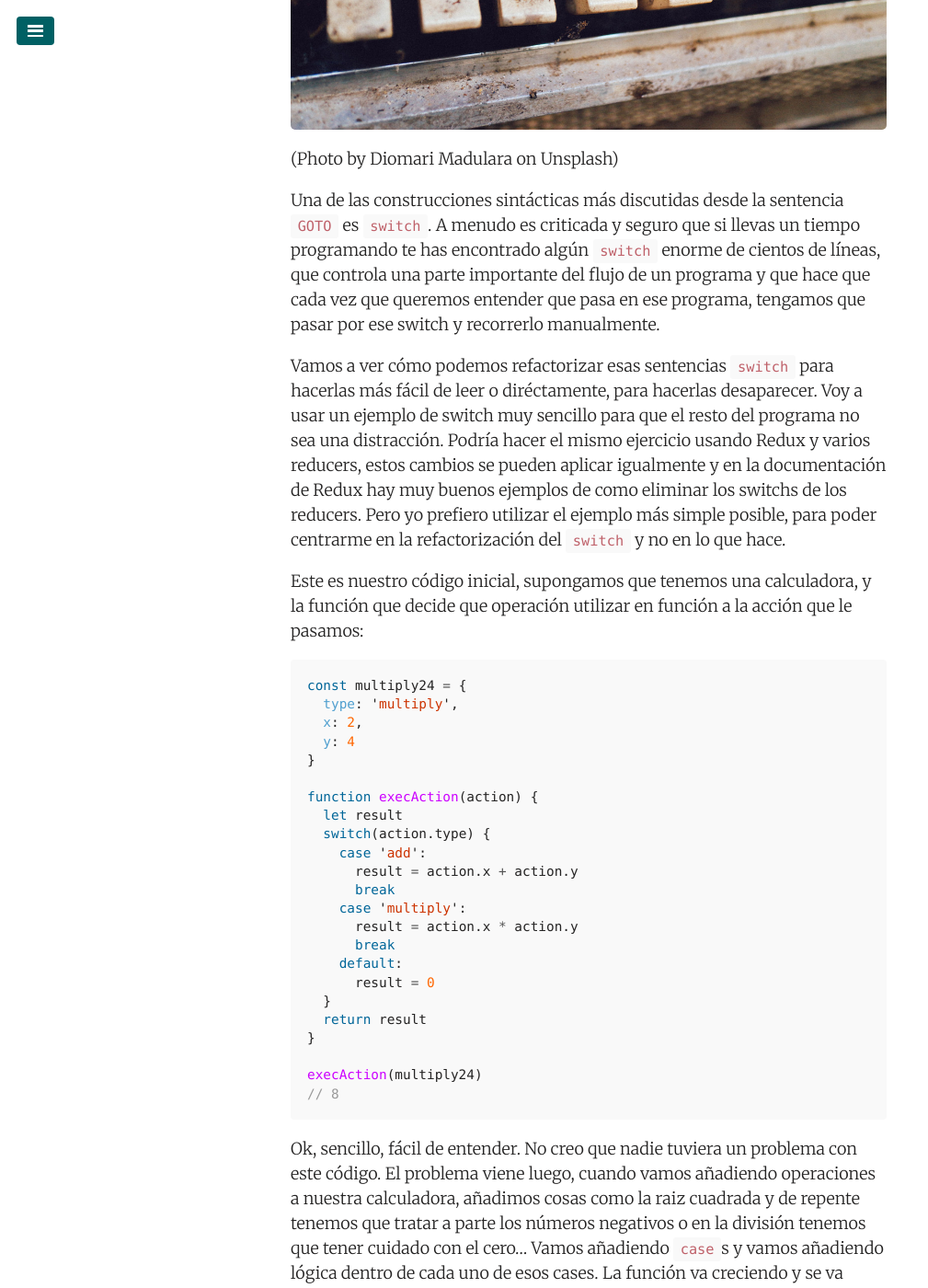
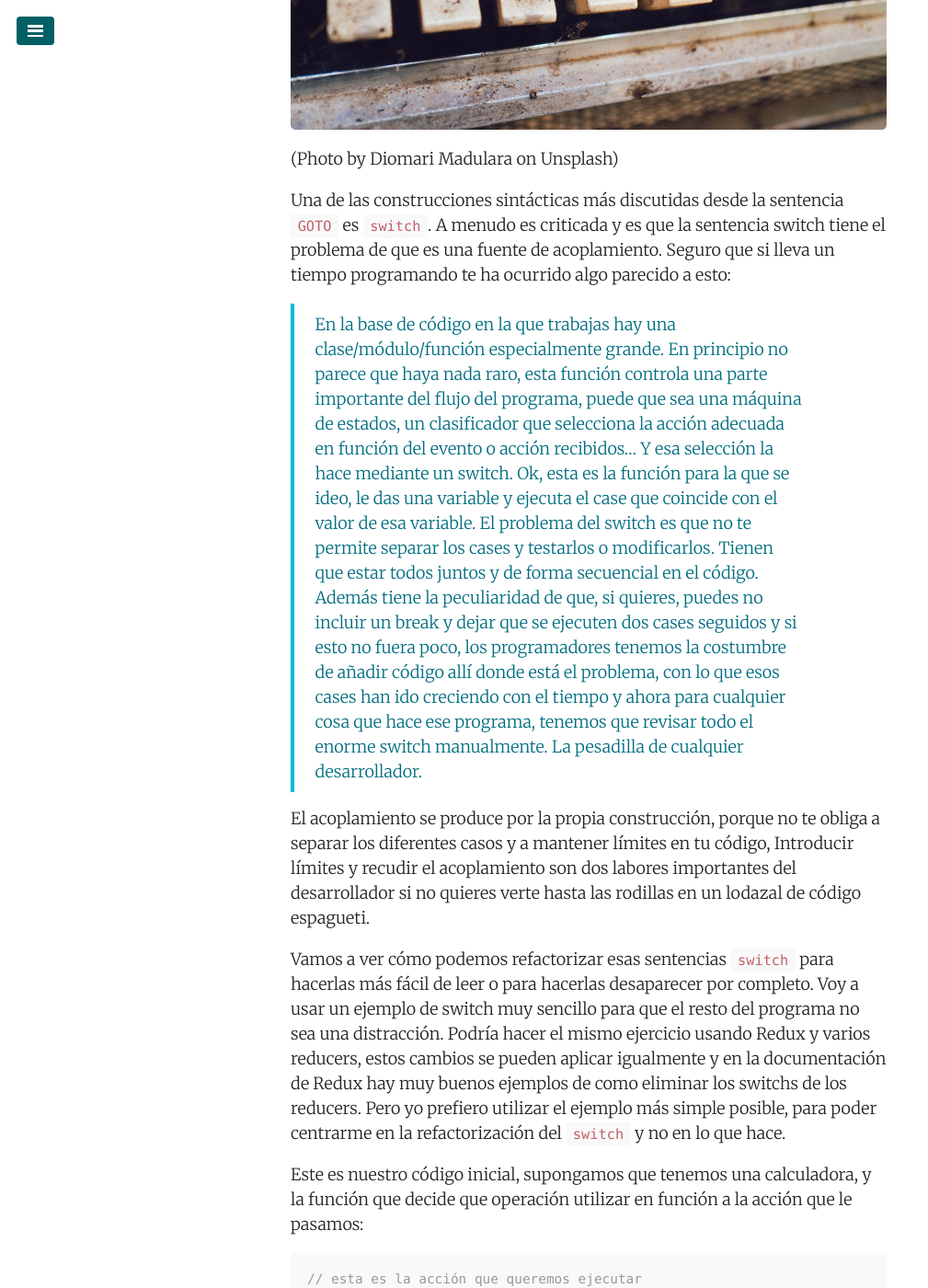
Before and after one commit to juanmirod/juanmirod.github.io, a Jekyll site: the page built from _posts/2018-10-26-refactor-if-switch.markdown, in a window 1280 px wide and 1400 px high, scrolled down 545 px. Shown: the whole window at 92% size, without its empty margins (0-1009 px from the left). Built offline with Jekyll 4.4.1, drawn with Linux system fonts in a browser that asks for light colours; some of the changed text lies outside the part shown.

Commit message:
:wip: more about switchs

````diff
--- a/_posts/2018-10-26-refactor-if-switch.markdown
+++ b/_posts/2018-10-26-refactor-if-switch.markdown
@@ -10,19 +10,25 @@ tags: [javascript]
 ![Photo of a row of switches](/public/img/diomari-madulara-110583-unsplash.jpg)
 (Photo by Diomari Madulara on Unsplash)
 
-Una de las construcciones sintácticas más discutidas desde la sentencia `GOTO` es `switch`. A menudo es criticada y seguro que si llevas un tiempo programando te has encontrado algún `switch` enorme de cientos de líneas, que controla una parte importante del flujo de un programa y que hace que cada vez que queremos entender que pasa en ese programa, tengamos que pasar por ese switch y recorrerlo manualmente.
+Una de las construcciones sintácticas más discutidas desde la sentencia `GOTO` es `switch`. A menudo es criticada y es que la sentencia switch tiene el problema de que es una fuente de acoplamiento. Seguro que si lleva un tiempo programando te ha ocurrido algo parecido a esto:
 
-Vamos a ver cómo podemos refactorizar esas sentencias `switch` para hacerlas más fácil de leer o diréctamente, para hacerlas desaparecer. Voy a usar un ejemplo de switch muy sencillo para que el resto del programa no sea una distracción. Podría hacer el mismo ejercicio usando Redux y varios reducers, estos cambios se pueden aplicar igualmente y en la documentación de Redux hay muy buenos ejemplos de como eliminar los switchs de los reducers. Pero yo prefiero utilizar el ejemplo más simple posible, para poder centrarme en la refactorización del `switch` y no en lo que hace.
+> En la base de código en la que trabajas hay una clase/módulo/función especialmente grande. En principio no parece que haya nada raro, esta función controla una parte importante del flujo del programa, puede que sea una máquina de estados, un clasificador que selecciona la acción adecuada en función del evento o acción recibidos... Y esa selección la hace mediante un switch. Ok, esta es la función para la que se ideo, le das una variable y ejecuta el case que coincide con el valor de esa variable. El problema del switch es que no te permite separar los cases y testarlos o modificarlos. Tienen que estar todos juntos y de forma secuencial en el código. Además tiene la peculiaridad de que, si quieres, puedes no incluir un break y dejar que se ejecuten dos cases seguidos y si esto no fuera poco, los programadores tenemos la costumbre de añadir código allí donde está el problema, con lo que esos cases han ido creciendo con el tiempo y ahora para cualquier cosa que hace ese programa, tenemos que revisar todo el enorme switch manualmente. La pesadilla de cualquier desarrollador.
+
+El acoplamiento se produce por la propia construcción, porque no te obliga a separar los diferentes casos y a mantener límites en tu código, Introducir límites y recudir el acoplamiento son dos labores importantes del desarrollador si no quieres verte hasta las rodillas en un lodazal de código espagueti.
+
+Vamos a ver cómo podemos refactorizar esas sentencias `switch` para hacerlas más fácil de leer o para hacerlas desaparecer por completo. Voy a usar un ejemplo de switch muy sencillo para que el resto del programa no sea una distracción. Podría hacer el mismo ejercicio usando Redux y varios reducers, estos cambios se pueden aplicar igualmente y en la documentación de Redux hay muy buenos ejemplos de como eliminar los switchs de los reducers. Pero yo prefiero utilizar el ejemplo más simple posible, para poder centrarme en la refactorización del `switch` y no en lo que hace.
 
 Este es nuestro código inicial, supongamos que tenemos una calculadora, y la función que decide que operación utilizar en función a la acción que le pasamos:
 
 ```javascript
+// esta es la acción que queremos ejecutar
 const multiply24 = {
   type: 'multiply',
   x: 2,
   y: 4
 }
 
+// esta es nuestra función que controla que hacer según la acción que le pasemos
 function execAction(action) {
   let result
   switch(action.type) {
@@ -65,7 +73,7 @@ function execAction(action) {
 
 ```
 
-Así, sacamos toda la lógica perteneciente a las acciones fuera del switch. El switch es solo una forma de seleccionar la acción correcta, lo que lo simplifica mucho.
+Así, sacamos toda la lógica perteneciente a las acciones fuera del switch. El switch es solo una forma de seleccionar la acción correcta, lo que lo simplifica mucho. Además con los return vemos claramente que en cada acción termina la función y no sentimos la necesidad de revisar la función siguiente o de ver si hay más código después del switch.
 
 Pero aún estamos usando la sintaxis del `switch`, la cual es bastante poco DRY y además no permite al compilador ayudarnos si cometemos algún error. ¿Como podríamos eliminar esta construcción manteniendo la funcionalidad? Vamos a usar un objeto donde la clave será el valor del `case` y el valor de esa clave será la función que queremos ejecutar para ese `case`. Para ejecutarlo comprobamos si la clave que queremos ejecutar existe y si es así, ejecutamos la función correspondiente, si no, ejecutamos el default:
 
@@ -105,7 +113,9 @@ function execAction(action) {
 
 ```
 
-*PUFF* Desapareció el Switch y todo lo que tenemos es una serie de funciones y una lógica de selección que se puede leer una ver y olvidar, no tenemos que que recorrer todas las funciones cada vez y podemos testear todo por separado.
+> **PUFF** ¡¡Desapareció el Switch!!
+
+Todo lo que tenemos ahora es una serie de funciones y una lógica de selección que solo es necesario leer la primera vez. No tenemos que que recorrer todas las funciones cada vez y podemos testear todo por separado. La función `execAction` parece un poco más exotérica, si especialmente no te gusta el operador ternario puedes cambiarlo por un `if`. Pero la ventaja es que `execAction` solo la leerás las dos primeras veces. Luego ya sabrás que tu código son las funciones de arriba y que cada nombre corresponde a una acción y que no pueden concatenarse ni hay nada más que se ejecute antes o después, puedes pensar solo en la función de esa acción, y eso simplifica mucho el modelo mental.
 
 Si queremos olvidarnos aún más de la lógica de la selección, o vamos a usar este patrón varias veces porque nuestro programa tiene muchos reducers o muchas máquinas de estado, podemos crear una clase que encapsule la selección. Esto es algo parecido a lo que hace express para el enrutamiento, solo que en este caso en lugar de usar patrones más complejos, usaremos una cadena para la selección de la acción:
 
@@ -138,4 +148,4 @@ app.execAction(multiply24)
 
 ```
 
-Hemos creado una forma de reutilizar nuestra lógica y recudir al mínimo la síntaxis, usamos solo llamadas a funciones para crear los casos y ejecutar la selección y tanto la clase `Matcher` como cada actión, se puede testear y modificar por separado.
+Hemos creado una forma de reutilizar nuestra lógica y reducir al mínimo la síntaxis, usamos solo llamadas a funciones para crear los casos y ejecutar la selección y tanto la clase `Matcher` como cada actión, se puede testear y modificar por separado. Misión cumplida. Pero esta no es la única construcción de este estilo que podemos tener, hay otra estructura de código usada comúnmente que puede tener el mismo problema. ¿Qué hacemos si lo que tenemos es un montón de if-else-if encadenados? (Este artículo está en construcción, vuelve en unos días para ver como sigue)
````
Also changed, not shown: other parts of _posts/2018-10-26-refactor-if-switch.markdown (+4 -2 lines).
